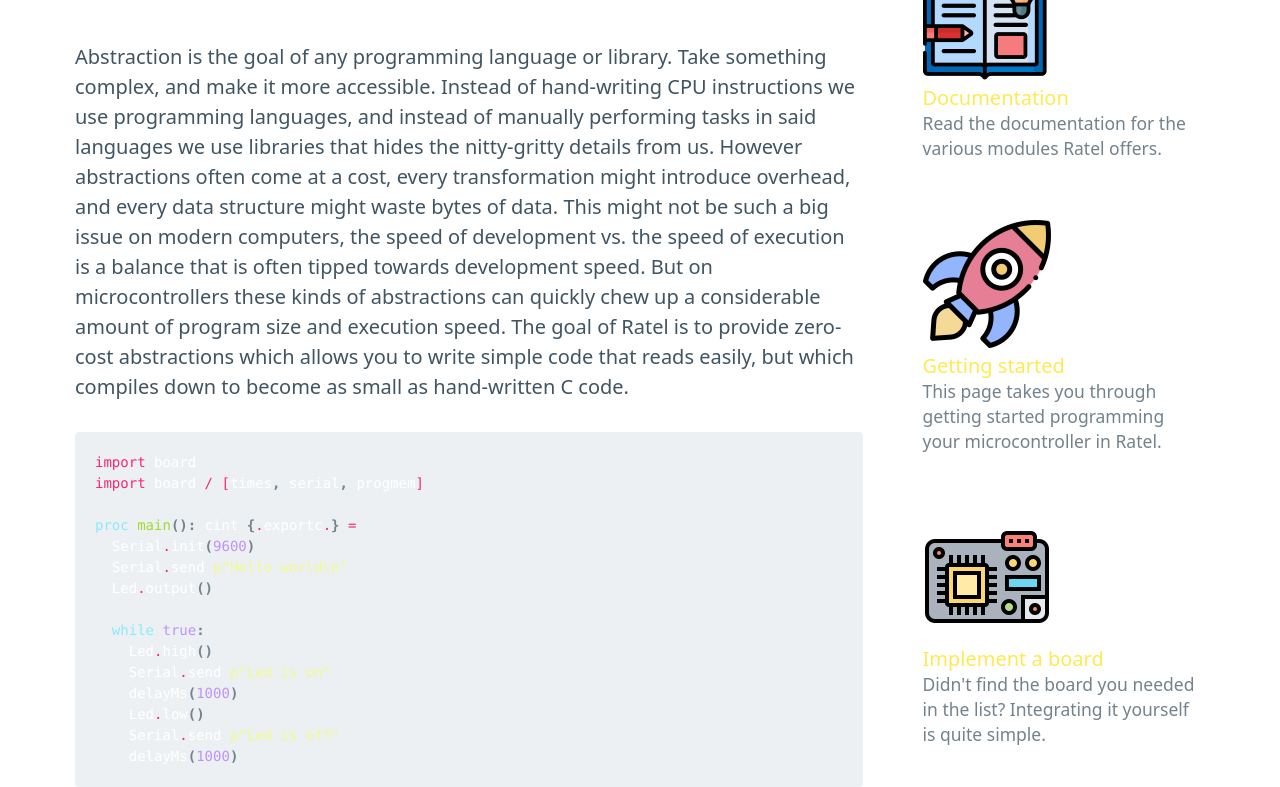
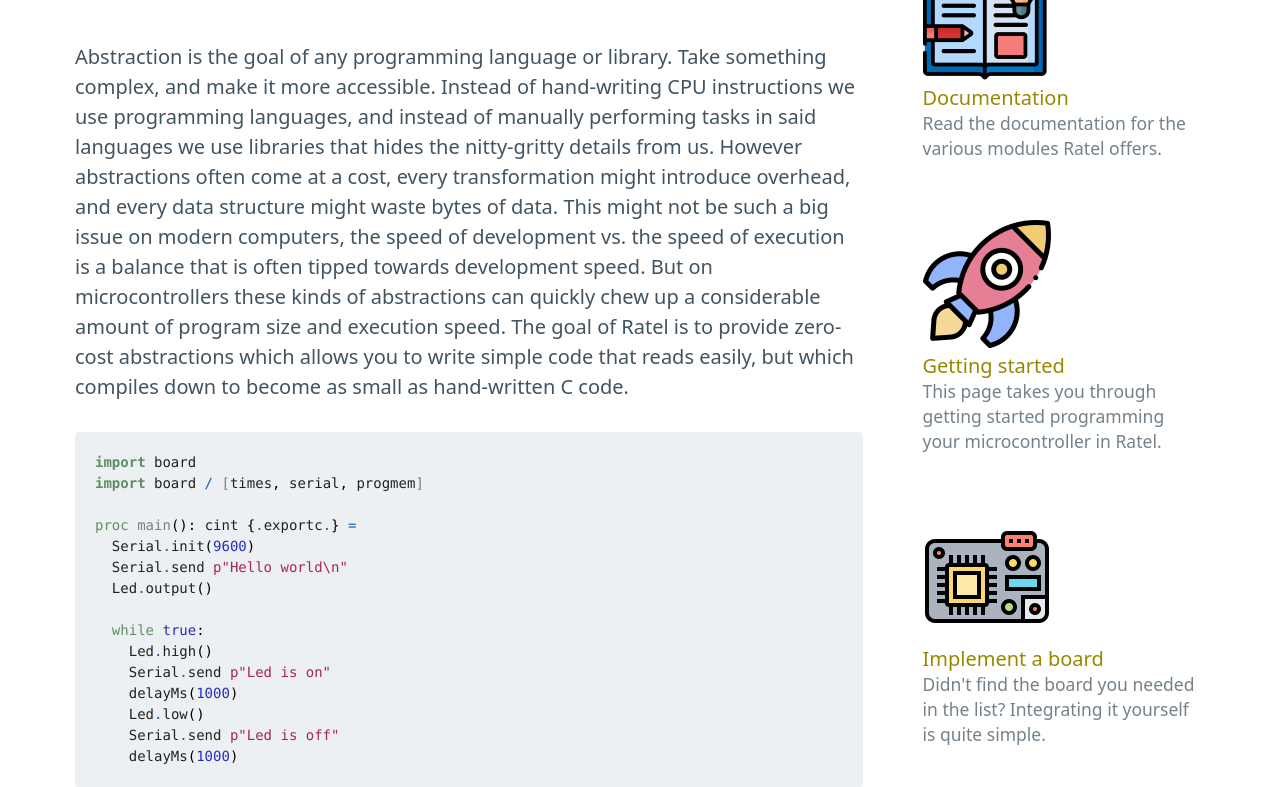
Before and after one commit to PMunch/ratel, a plain HTML site: page website/index.html in a window 1280 px wide. Shown: the part 590-1377 px from the top of the page. Drawn offline with nearby package versions, Linux system fonts and the light colour scheme.

Commit message:
Fix documentation for light themes

```diff
--- a/website/custom.css
+++ b/website/custom.css
@@ -2,9 +2,9 @@
 /* Can be forced with data-theme="light" */
 [data-theme="light"],
 :root:not([data-theme="dark"]) {
-  --primary: #ffe953;
-  --primary-hover: #fbc02d;
-  --primary-focus: rgba(253, 216, 53, 0.125);
+  --primary: #9a8700;
+  --primary-hover: #cdb300;
+  --primary-focus: rgba(154, 137, 0, 0.125);
   --primary-inverse: rgba(0, 0, 0, 0.75);
 }
 
@@ -43,30 +43,78 @@
   --border-radius: 0.2rem;
 }
 
+[data-theme="light"],
+:root:not([data-theme="dark"]) {
+  --keyword: #5e8f60;
+  --specialKeyword: #5e8f60;
+  --identifier: #222;
+  --comment: #484a86;
+  --operator: #155da4;
+  --punctuation: black;
+  --other: black;
+  --escapeSequence: #c4891b;
+  --number: #252dbe;
+  --literal: #a4255b;
+  --program: #6060c0;
+  --option: #508000;
+  --raw-data: #a4255b;
+}
+
+@media only screen and (prefers-color-scheme: dark) {
+  :root:not([data-theme="light"]) {
+    --number: #bd93f9;
+    --identifier: #fff;
+    --keyword: #f92672;
+    --literal: #f1fa8c;
+    --escapeSequence: #bd93f9;
+    --operator: #f92672;
+    --importPunctuation: #f92672;
+    --punctuation: var(--color);
+    --comment: #6272a4;
+    --procdef: #a0da2e;
+    --specialKeyword: #8be9fd;
+    --raw-data: #f1fa8c;
+  }
+}
+span.SpecialKeyword {
+  color: var(--specialKeyword); }
+span.ProcDef {
+  color: var(--procdef); }
+span.DecNumber {
+  color: var(--number); }
+span.BinNumber {
+  color: var(--number); }
+span.HexNumber {
+  color: var(--number); }
+span.OctNumber {
+  color: var(--number); }
+span.Bool {
+  color: var(--number); }
+span.FloatNumber {
+  color: var(--number); }
+span.Identifier {
+  color: var(--identifier); }
 span.Keyword {
-  color: #f92672 }
+  font-weight: 600;
+  color: var(--keyword); }
+span.StringLit {
+  color: var(--literal); }
+span.LongStringLit {
+  color: var(--literal); }
+span.CharLit {
+  color: var(--literal); }
+span.EscapeSequence {
+  color: var(--escapeSequence); }
+span.Operator {
+  color: var(--operator); }
 span.Punctuation {
-  font-weight: bold; }
+  color: var(--punctuation); }
 span.ImportPunctuation {
-  color: #f92672 }
-span.Identifier {
-  color: #fff; }
-span.Identifier > a, span.SpecialKeyword {
-  color: #8be9fd; }
-span.DecNumber, span.BinNumber, span.HexNumber, span.OctNumber, span.FloatNumber, span.Bool {
-  color: #bd93f9; }
-span.StringLit, span.LongStringLit, span.CharLit, span.RawData {
-  color: #f1fa8c; }
-span.ProcDef {
-  color: #a0da2e; }
-span.EscapeSequence {
-  color: #bd93f9; }
-span.Operator {
-  color: #f92672 }
+  color: var(--importPunctuation); }
 span.Comment, span.LongComment {
   font-style: italic;
   font-weight: 400;
-  color: #6272a4; }
+  color: var(--comment); }
 span.RegularExpression {
   color: darkviolet; }
 span.TagStart {
@@ -77,21 +125,14 @@ span.Key {
   color: #252dbe; }
 span.Value {
   color: #252dbe; }
+span.RawData {
+  color: var(--raw-data); }
 span.Assembler {
   color: #252dbe; }
 span.Preprocessor {
   color: #252dbe; }
 span.Directive {
   color: #252dbe; }
-span.Prompt {
-  font-weight: bold;
-  color: red; }
-span.ProgramOutput {
-  font-weight: bold;
-  color: #808080; }
-span.Command, span.Rule, span.Hyperlink, span.Label, span.Reference,
-span.Other {
-  color: #f8f8f2; }
 
 figure > code {
   width: 100%;
--- a/website/documentation/custom.css
+++ b/website/documentation/custom.css
@@ -2,10 +2,11 @@
 /* Can be forced with data-theme="light" */
 [data-theme="light"],
 :root:not([data-theme="dark"]) {
-  --primary: #ffe953;
-  --primary-hover: #fbc02d;
-  --primary-focus: rgba(253, 216, 53, 0.125);
+  --primary: #9a8700;
+  --primary-hover: #cdb300;
+  --primary-focus: rgba(154, 137, 0, 0.125);
   --primary-inverse: rgba(0, 0, 0, 0.75);
+  --target: #133cdb26;
 }
 
 /* Yellow Dark scheme (Auto) */
@@ -18,6 +19,7 @@
     --primary-inverse: rgba(0, 0, 0, 0.75);
     --background-color: #1e202a;
     --code-background-color: #2b2e3b;
+    --target: #373526;
   }
 }
 
@@ -30,6 +32,7 @@
   --primary-inverse: rgba(0, 0, 0, 0.75);
   --background-color: #1e202a;
   --code-background-color: #2b2e3b;
+  --target: #373526;
 }
 
 /* Yellow (Common styles) */
@@ -42,27 +45,81 @@
   --font-weight: 400;
   --border-radius: 0.2rem;
 }
+
+[data-theme="light"],
+:root:not([data-theme="dark"]) {
+  --keyword: #5e8f60;
+  --specialKeyword: black;
+  --identifier: #222;
+  --comment: #484a86;
+  --operator: #155da4;
+  --punctuation: black;
+  --other: black;
+  --escapeSequence: #c4891b;
+  --number: #252dbe;
+  --literal: #a4255b;
+  --program: #6060c0;
+  --option: #508000;
+  --raw-data: #a4255b;
+}
+
+@media only screen and (prefers-color-scheme: dark) {
+  :root:not([data-theme="light"]) {
+    --number: #bd93f9;
+    --identifier: #fff;
+    --keyword: #ff79c6;
+    --literal: #f1fa8c;
+    --escapeSequence: #bd93f9;
+    --operator: #ff79c6;
+    --importPunctuation: #ff79c6;
+    --punctuation: var(--color);
+    --comment: #6272a4;
+    --procdef: #a0da2e;
+    --specialKeyword: #8be9fd;
+    --raw-data: #f1fa8c;
+  }
+}
+span.SpecialKeyword {
+  color: var(--specialKeyword); }
+span.ProcDef {
+  color: var(--procdef); }
+span.DecNumber {
+  color: var(--number); }
+span.BinNumber {
+  color: var(--number); }
+span.HexNumber {
+  color: var(--number); }
+span.OctNumber {
+  color: var(--number); }
+span.Bool {
+  color: var(--number); }
+span.FloatNumber {
+  color: var(--number); }
+span.Identifier {
+  color: var(--identifier); }
+span.Identifier > a, li > a {
+  color: var(--specialKeyword); }
 span.Keyword {
-  font-weight: bold;
-  color: #ff79c6 }
+  font-weight: 600;
+  color: var(--keyword); }
+span.StringLit {
+  color: var(--literal); }
+span.LongStringLit {
+  color: var(--literal); }
+span.CharLit {
+  color: var(--literal); }
+span.EscapeSequence {
+  color: var(--escapeSequence); }
+span.Operator {
+  color: var(--operator); }
 span.Punctuation {
-  font-weight: bold; }
-span.Identifier {
-  color: #fff; }
-span.Identifier > a, li > a {
-  color: #8be9fd; }
-span.DecNumber, span.BinNumber, span.HexNumber, span.OctNumber, span.FloatNumber {
-  color: #bd93f9; }
-span.StringLit, span.LongStringLit, span.CharLit {
-  color: #f1fa8c; }
-span.EscapeSequence {
-  color: #bd93f9; }
-span.Operator {
-  color: #ff79c6; }
+  color: var(--punctuation); }
+span.ImportPunctuation {
+  color: var(--importPunctuation); }
 span.Comment, span.LongComment {
   font-style: italic;
   font-weight: 400;
-  color: #6272a4; }
+  color: var(--comment); }
 span.RegularExpression {
   color: darkviolet; }
 span.TagStart {
@@ -74,22 +131,13 @@ span.Key {
 span.Value {
   color: #252dbe; }
 span.RawData {
-  color: #8be9fd; }
+  color: var(--raw-data); }
 span.Assembler {
   color: #252dbe; }
 span.Preprocessor {
   color: #252dbe; }
 span.Directive {
   color: #252dbe; }
-span.Prompt {
-  font-weight: bold;
-  color: red; }
-span.ProgramOutput {
-  font-weight: bold;
-  color: #808080; }
-span.Command, span.Rule, span.Hyperlink, span.Label, span.Reference,
-span.Other {
-  color: #f8f8f2; }
 dt > code {
   width: 100%;
 }
@@ -138,7 +186,7 @@ nav > nav {
   margin: 0 auto;
 }
 :target {
-  background-color: #373526;
+  background-color: var(--target);
 }
 pre.listing {
   padding: .375rem .5rem;
--- a/website/index.html
+++ b/website/index.html
@@ -5,9 +5,12 @@
     <meta charset="utf-8">
     <meta name="viewport" content="width=device-width, initial-scale=1">
     <title>Ratel - next generation embedded programming</title>
-    <!--<meta name="description" content="A classic company or blog layout with a sidebar. Built with Pico CSS.">-->
-    <link rel="shortcut icon" href="https://picocss.com/favicon.ico">
-    <link rel="canonical" href="https://picocss.com/examples/company/">
+    <meta name="description" content="The Ratel project for programming microcontrollers in Nim.">
+    <link rel="shortcut icon" href="assets/logo-header-ico-16.png" sizes="16x16">
+    <link rel="shortcut icon" href="assets/logo-header-ico-32.png" sizes="32x32">
+    <link rel="shortcut icon" href="assets/logo-header-ico-64.png" sizes="64x64">
+    <link rel="shortcut icon" href="assets/logo-header-ico-128.png" sizes="128x128">
+    <link rel="shortcut icon" href="assets/logo-header-ico-256.png" sizes="256x256">
 
     <!-- Pico.css -->
     <link rel="stylesheet" href="https://unpkg.com/@picocss/pico@latest/css/pico.min.css">
@@ -17,7 +20,7 @@
   </head>
 
   <body>
-    <nav class="container-fluid">
+    <nav class="container-fluid" data-theme="dark">
       <ul>
         <img src="assets/logo-header-small.png"/>
         <li><a href="./" class="contrast" onclick="event.preventDefault()"><strong>Ratel</strong></a></li>
@@ -73,7 +76,12 @@
           <p>The above code probably looks familiar if you've ever written code in Arduino. What won't be familiar is the size of the program that is uploaded to your microcontroller. A similar program implemented across many popular frameworks - all compiled to be size-efficient - shows us that while all the code looks fairly similar the frameworks have quite different costs of abstraction. The following graph shows the total program and data memory of the above program (and similar implementations in other languages) compiled for the Arduino Uno. Keep in mind that the program memory for the microcontroller on this board is 32Kb and the data memory is a mere 2Kb.</p>
 
           <figure>
-            <img src="assets/graph.svg" alt="Comparisson">
+            <picture>
+              <source
+                srcset="assets/graph.svg"
+                media="(prefers-color-scheme: dark)">
+              <img src="assets/graph-light.svg" alt="Comparisson">
+            </picture>
             <figcaption>Comparison of test program across various frameworks</figcaption>
           </figure>
           <h3>How does Ratel achieve this?</h3>
```
Also changed, not shown: website/documentation/board/board.html (+1 -1 lines), website/documentation/board/i2c.html (+1 -1 lines), website/documentation/board/io.html (+1 -1 lines), website/documentation/board/progmem.html (+1 -1 lines), website/documentation/board/serial.html (+1 -1 lines), website/documentation/board/times.html (+1 -1 lines), website/gettingstarted.html (+2 -2 lines), website/assets/favicon.ico (added), website/assets/graph-light.svg (added), website/assets/logo-header-ico-128.png (added), website/assets/logo-header-ico-16.png (added), website/assets/logo-header-ico-256.png (added), website/assets/logo-header-ico-32.png (added), website/assets/logo-header-ico-48.png (added), 1 more files, 1 other file.
